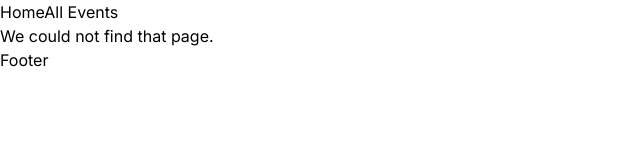
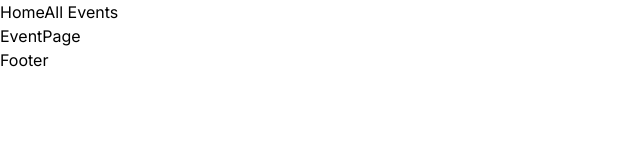
Before and after one commit to LenSys/next-js-evento, a Next.js app: page /event/1 in a window 1280 px wide. Before the commit this address had no page. Shown: the top 160 px of the page, without its empty margins (0-640 px from the left). Built offline with nearby package versions, Linux system fonts and the light colour scheme.

Commit message:
add app routes

```diff
--- /dev/null
+++ b/src/app/event/[slug]/page.tsx
@@ -0,0 +1,3 @@
+export default function EventPage() {
+  return <main>EventPage</main>;
+}
--- /dev/null
+++ b/src/app/events/[city]/page.tsx
@@ -0,0 +1,3 @@
+export default function EventsPage() {
+  return <div>EventsPage</div>;
+}
--- /dev/null
+++ b/src/app/privacy-policy/page.tsx
@@ -0,0 +1,3 @@
+export default function PrivacyPolicyPage() {
+  return <main>Privacy Policy</main>;
+}
--- /dev/null
+++ b/src/app/terms-conditions/page.tsx
@@ -0,0 +1,5 @@
+import React from "react";
+
+export default function TermsConditionsPage() {
+  return <main>Terms &amp; Conditions</main>;
+}
```
